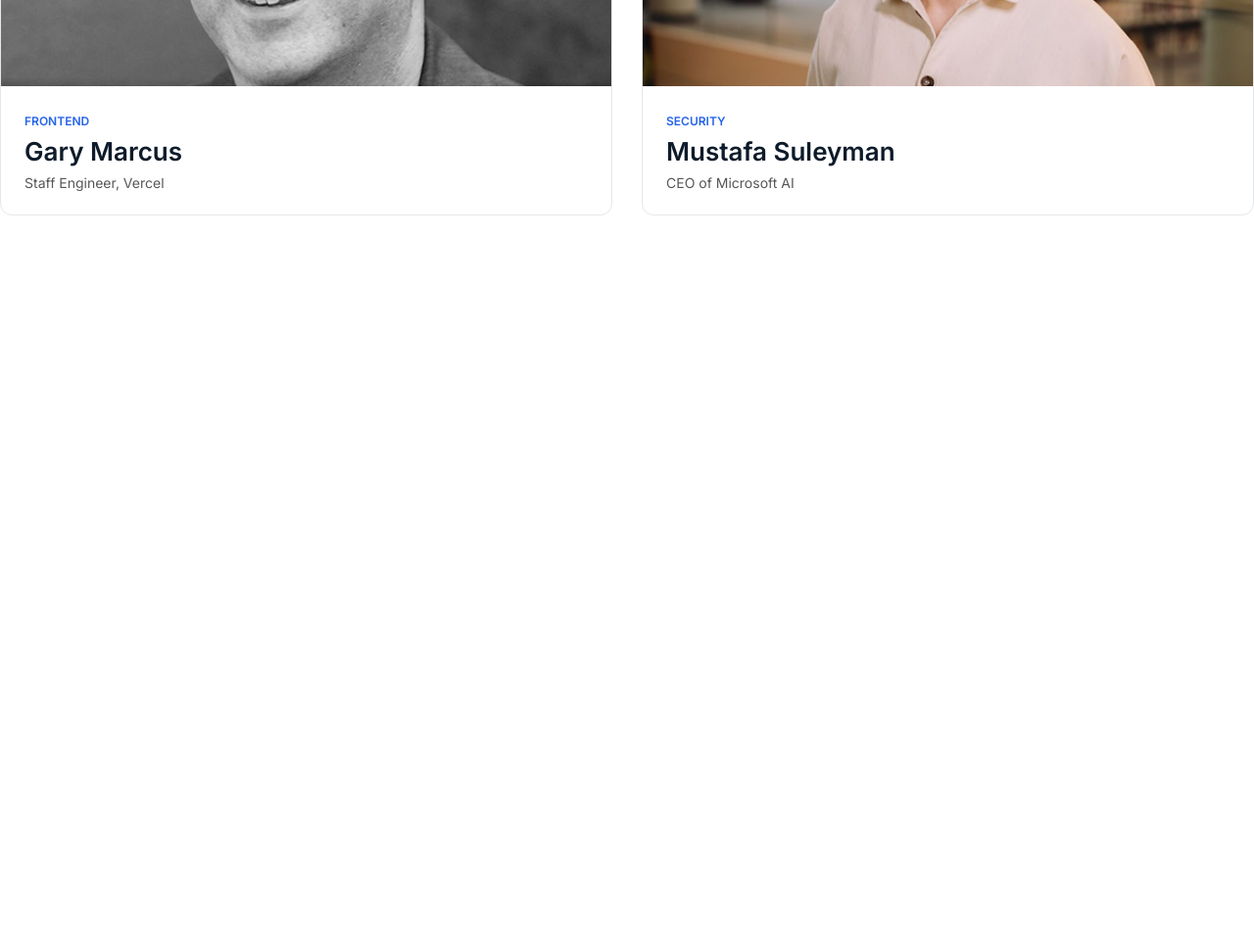
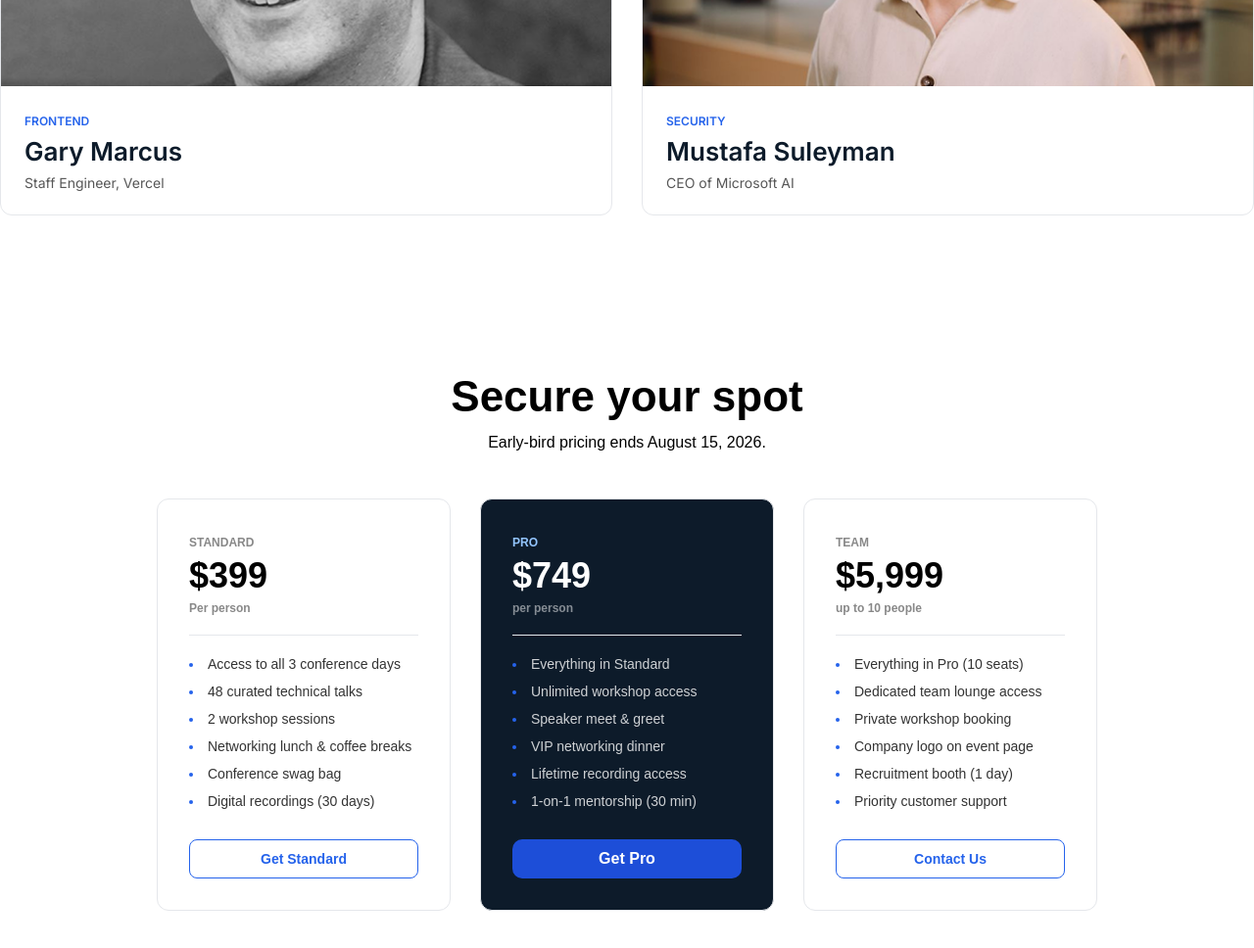
Before and after one commit to intshawrov/dev-conference, a plain HTML site: page index.html in a window 1280 px wide. Shown: the part 1836-2804 px from the top of the page at 98% size. Before the commit the page ends 2136 px from the top, so only its background shows below. Drawn offline with Linux system fonts and the light colour scheme.

Commit message:
Added pricing section

```diff
--- a/index.html
+++ b/index.html
@@ -111,6 +111,66 @@
     </section>
 
     <!-- Speakers Section End -->
+
+    <section class="pricing container">
+        <h2 class="pricing-title">Secure your spot</h2>
+        <p class="pricing-subtitle">Early-bird pricing ends August 15, 2026.</p>
+
+        <div class="pricing-cards">
+            <div class="card-item standard">
+                <span>Standard</span>
+                <h3>$399</h3>
+                <p>Per person</p>
+                <hr>
+                <ul>
+                    <li>Access to all 3 conference days</li>
+                    <li>48 curated technical talks</li>
+                    <li>2 workshop sessions</li>
+                    <li>Networking lunch & coffee breaks</li>
+                    <li>Conference swag bag</li>
+                    <li>Digital recordings (30 days)</li>
+                </ul>
+
+                <button class=" pricing-btn">Get Standard</button>
+            </div>
+
+            <div class="card-item highlight-card">
+                <span>Pro</span>
+                <h3>$749</h3>
+                <p>per person</p>
+                <hr>
+                <ul>
+                    <li>Everything in Standard</li>
+                    <li>Unlimited workshop access</li>
+                    <li>Speaker meet & greet</li>
+                    <li>VIP networking dinner</li>
+                    <li>Lifetime recording access</li>
+                    <li>1-on-1 mentorship (30 min)</li>
+                </ul>
+
+                <button class="cmn-btn highlight-btn">Get Pro</button>
+            </div>
+
+            <div class="card-item">
+                <span>Team</span>
+                <h3>$5,999</h3>
+                <p>up to 10 people</p>
+                <hr>
+                <ul>
+                    <li>Everything in Pro (10 seats)</li>
+                    <li>Dedicated team lounge access</li>
+                    <li>Private workshop booking</li>
+                    <li>Company logo on event page</li>
+                    <li>Recruitment booth (1 day)</li>
+                    <li>Priority customer support</li>
+                </ul>
+
+                <button class=" pricing-btn">Contact Us</button>
+            </div>
+        </div>
+
+    </section>
+    <!-- Pricing Section End -->
 </body>
 
 </html>
--- a/style.css
+++ b/style.css
@@ -47,6 +47,8 @@ nav ul li a {
     cursor: pointer;
 }
 
+/* Hero Section Style */
+
 .hero {
     padding: 140px 0;
     background:
@@ -82,6 +84,8 @@ nav ul li a {
 .hero-btn {
     justify-self: center;
 }
+
+/* Speaker Section style */
 
 .speaker-section {
     padding: 80px 0;
@@ -135,3 +139,124 @@ nav ul li a {
     font-size: 14px;
     color: #575757;
 }
+
+/* Pricing Sectopm Style */
+
+
+.pricing{
+    padding: 80px 0;
+}
+
+.pricing-title{
+    font-size: 44px;
+    font-family: "Poppins", sans-serif;
+    text-align: center;
+    margin-bottom: 13px;
+}
+
+.pricing-subtitle{
+    font-size: 16px;
+    font-family: "Poppins", sans-serif;
+    text-align: center;
+}
+
+.pricing-cards{
+    display: flex;
+    justify-content: center;
+    gap: 30px;
+}
+
+.card-item{
+    padding: 32px;
+    border: 1px solid #E5E7EB;
+    border-radius: 12px;
+    margin-top: 48px;
+    width: 300px;
+}
+
+.card-item span{
+    font-size: 12px;
+    font-family: "Poppins", sans-serif;
+    text-transform: uppercase;
+    font-weight: 600;
+    color: #888888;
+}
+
+.card-item h3{
+    font-size: 36px;
+    line-height: 36px;
+    font-family: "Poppins", sans-serif;
+    text-transform: uppercase;
+    font-weight: 700;
+    margin: 8px 0;
+}
+
+.card-item p{
+    font-size: 12px;
+    font-family: "Poppins", sans-serif;
+    font-weight: 600;
+    color: #888888;
+}
+
+.card-item hr{
+    margin: 20px 0;
+    border: none;
+    border-top: 1px solid #E5E7EB;
+}
+
+.card-item ul li{
+    font-size: 14px;
+    line-height: 18px;
+    font-family: "Poppins", sans-serif;
+    color: #333333;
+    margin-bottom: 10px;
+}
+
+.card-item ul {
+    list-style-position: inside;
+
+}
+
+.card-item ul li::marker{
+    color: #2563EB;
+}
+
+.pricing-btn{
+    width: 100%;
+    padding: 11px ;
+    border: 1px solid #2563EB;
+    font-size: 14px;
+    font-weight: 600;
+    color: #2563EB;
+    background-color: #fff;
+    border-radius: 8px;
+    margin-top: 20px;
+    cursor: pointer;
+}
+
+
+.highlight-card{
+    background-color: #0D1B2A;
+}
+
+.highlight-card p{
+    color: rgba(255, 255, 255, 0.5);
+}
+
+.highlight-card h3{
+    color: #ffffff;
+}
+
+
+.highlight-card ul li{
+    color: rgba(255, 255, 255, 0.8);
+}
+
+.highlight-btn{
+    margin-top: 20px;
+    width: 100%;
+}
+
+.highlight-card span{
+    color: #93C5FD;
+}
```
